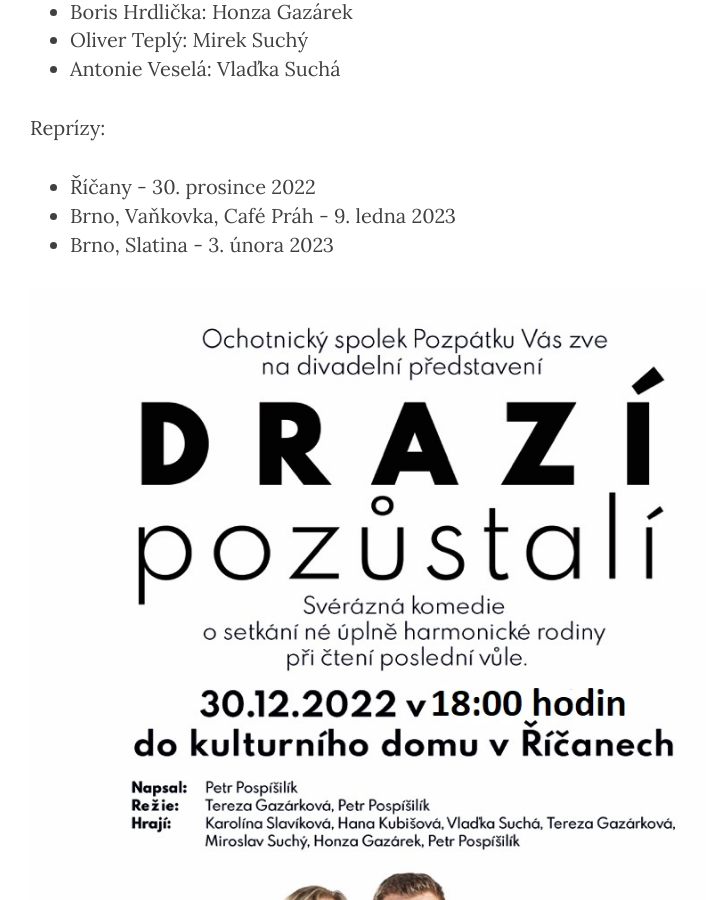
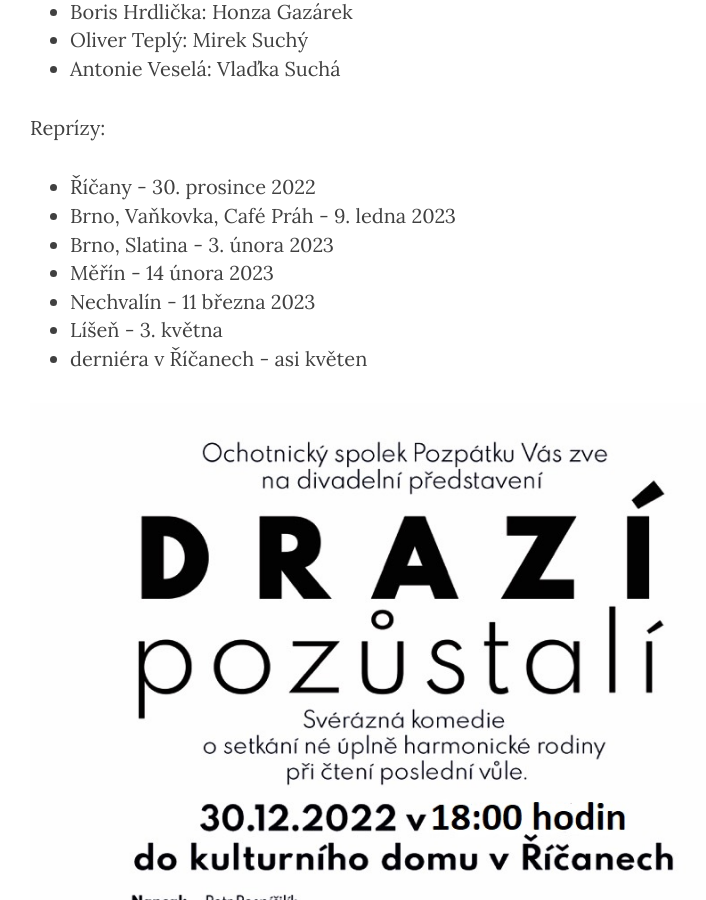
Before and after one commit to xsuchy/pozpatku, a Jekyll site: the page built from _posts/2022-11-12-drazi-pozustali.markdown, in a window 1280 px wide and 900 px high, scrolled down 969 px. Shown: the whole window, without its empty margins (235-941 px from the left). Built offline with Jekyll 4.4.1, drawn with Linux system fonts in a browser that asks for light colours; nearby versions of some CDN libraries.

Commit message:
dalsi terminy

```diff
--- a/_posts/2022-11-12-drazi-pozustali.markdown
+++ b/_posts/2022-11-12-drazi-pozustali.markdown
@@ -29,5 +29,9 @@ Reprízy:
  * [Říčany - 30. prosince 2022](https://www.facebook.com/events/657491022484535/)
  * [Brno, Vaňkovka, Café Práh - 9. ledna 2023](https://www.facebook.com/events/3216517691973108/)
  * [Brno, Slatina - 3. února 2023](https://www.facebook.com/events/1160486331547405/)
+ * [Měřín - 14 února 2023](https://fb.me/e/3WxAvwrqL)
+ * [Nechvalín - 11 března 2023](https://fb.me/e/40cf7dE8C)
+ * Líšeň - 3. května
+ * derniéra v Říčanech - asi květen
 
 <img src="/img/drazi-pozustali.jpg" />
```
